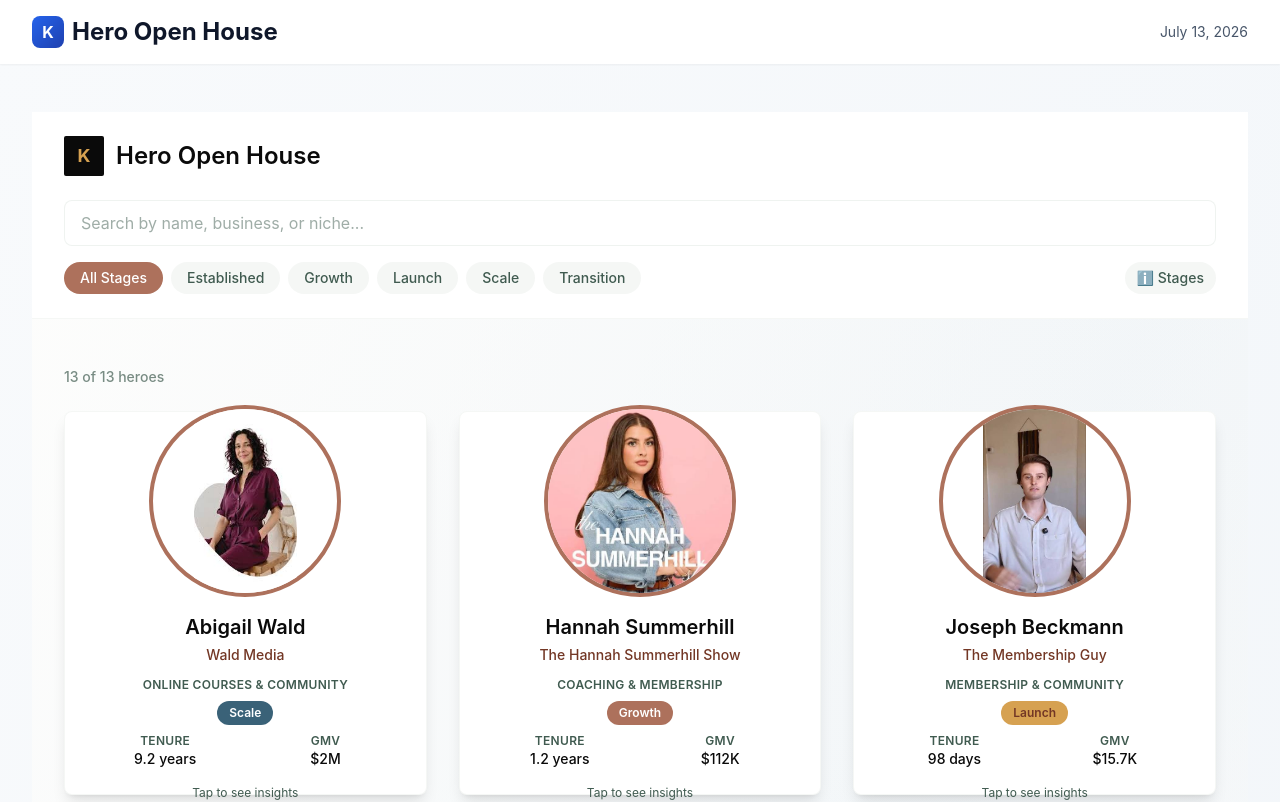
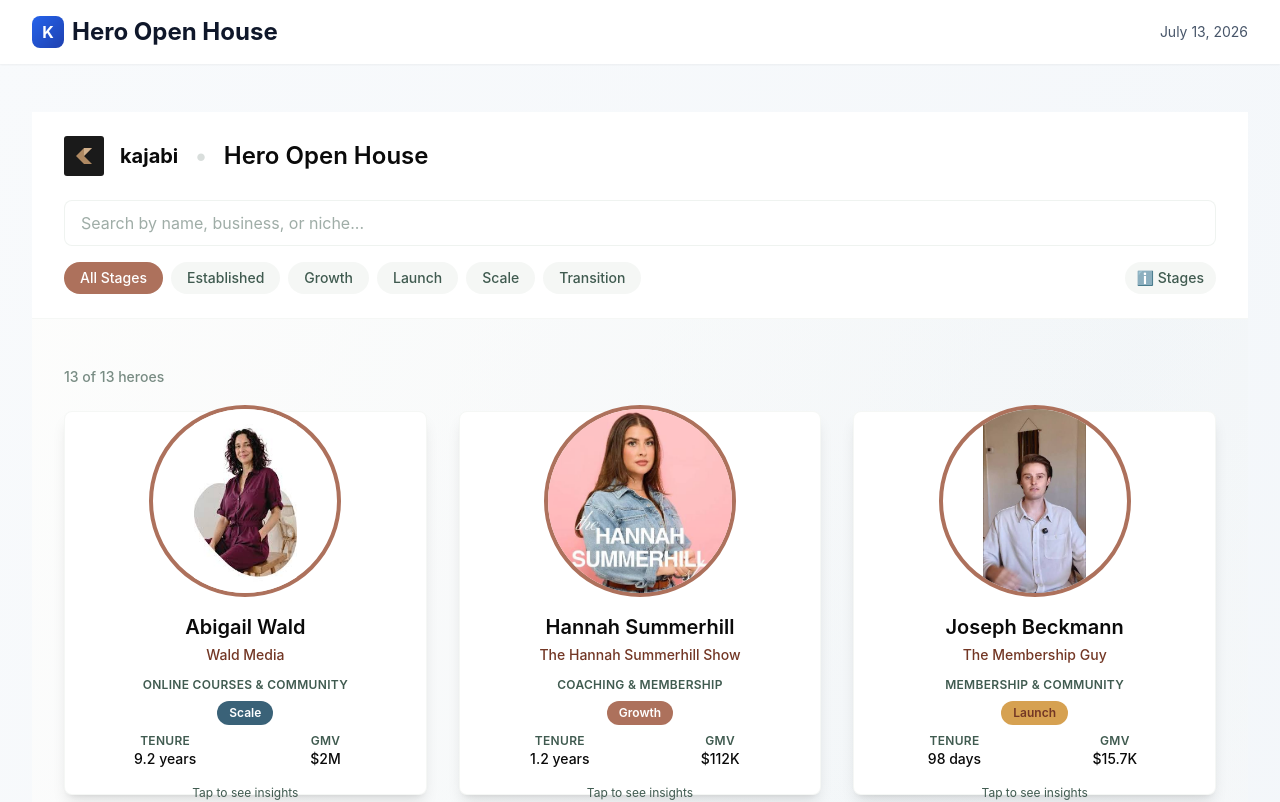
Before and after one commit to tiagamble/kajabi-hero-profiles, a Next.js app: page / in a window 1280 px wide. Shown: the top 802 px of the page. Built offline with nearby package versions, Linux system fonts and the light colour scheme.

Commit message:
Update header with correct Kajabi logo

```diff
--- a/app/page.tsx
+++ b/app/page.tsx
@@ -38,10 +38,16 @@
       <div className="sticky top-0 z-50 bg-white/95 backdrop-blur-sm border-b border-kajabi-lightGreen/20">
         <div className="max-w-7xl mx-auto px-4 sm:px-6 lg:px-8 py-6">
           {/* Logo */}
-          <div className="flex items-center gap-3 mb-6">
-            <div className="w-10 h-10 bg-kajabi-black rounded-sm flex items-center justify-center">
-              <span className="text-kajabi-gold font-bold text-lg">K</span>
-            </div>
+          <div className="flex items-center gap-4 mb-6">
+            <svg width="40" height="40" viewBox="0 0 40 40" className="flex-shrink-0">
+              <rect width="40" height="40" fill="#1a1a1a" rx="3"/>
+              <g>
+                <polygon points="20,12 28,12 20,20 28,28 20,28 12,20" fill="#d4a574" opacity="0.8"/>
+                <polygon points="20,12 28,12 20,20" fill="#e8c9a8" opacity="0.6"/>
+              </g>
+            </svg>
+            <span className="text-kajabi-black font-bold text-xl">kajabi</span>
+            <span className="text-kajabi-darkGreen/20 text-2xl">•</span>
             <h1 className="text-2xl font-semibold text-kajabi-black">
               Hero Open House
             </h1>
```
